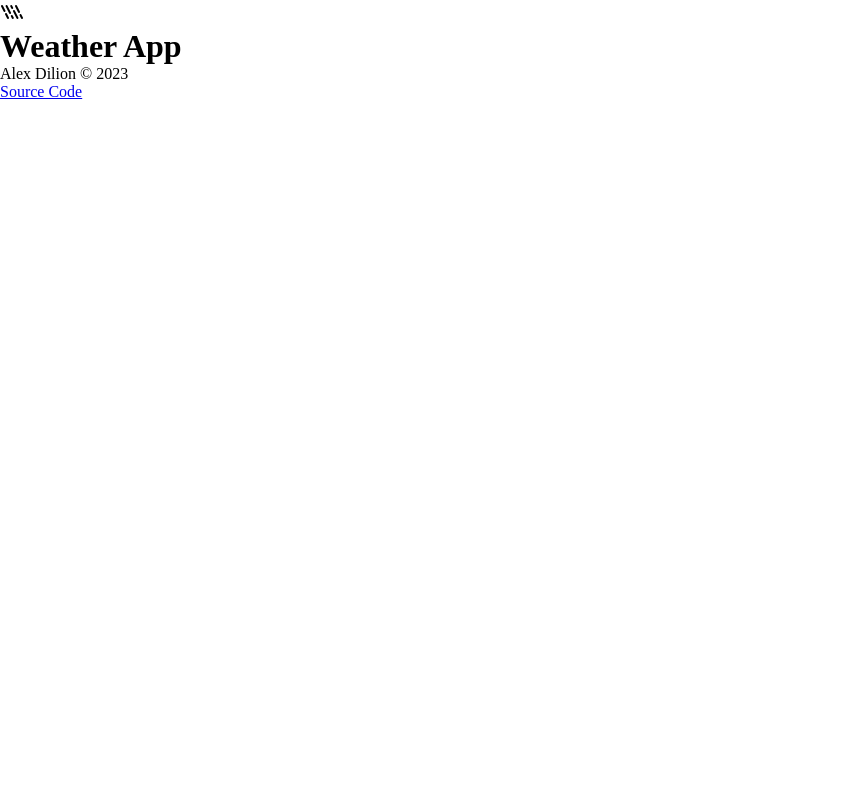
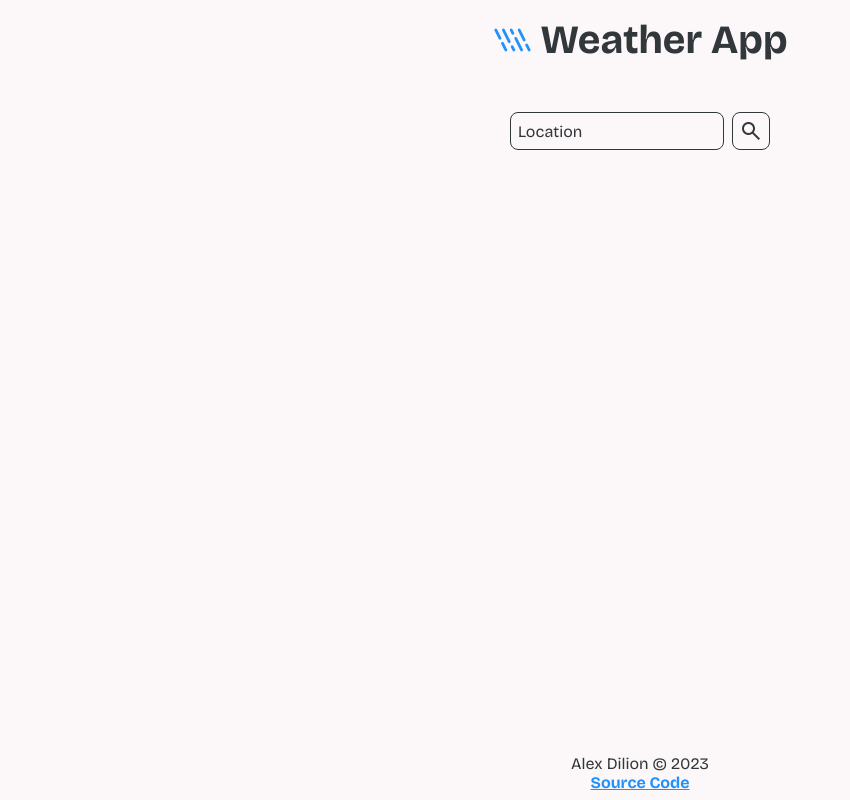
Before and after one commit to alexdilion/weather-app, a website built with webpack: page src/index.html in a window 1280 px wide. Shown: the whole page, without its empty margins (0-850 px from the left). Built offline with nearby package versions, Linux system fonts and the light colour scheme; no server answers.

Commit message:
Add search bar html and styling

```diff
--- a/src/index.html
+++ b/src/index.html
@@ -20,7 +20,26 @@
                 <h1 class="logo-text">Weather App</h1>
             </div>
         </header>
-        <main></main>
+        <main>
+            <form action="">
+                <div class="query-wrapper">
+                    <input
+                        type="text"
+                        id="location-query"
+                        class="text-box fancy-border"
+                        placeholder=" "
+                        required />
+                    <label for="location-query">Location</label>
+                    <span class="query-error"></span>
+                </div>
+                <button
+                    type="submit"
+                    id="submit-location-query"
+                    class="query-button flex-center fancy-border">
+                    <span class="material-symbols-outlined">search</span>
+                </button>
+            </form>
+        </main>
         <footer class="flex-center">
             <p>
                 Alex Dilion &copy;
--- a/src/index.js
+++ b/src/index.js
@@ -32,4 +32,4 @@ async function fetchWeather(location) {
     return processWeatherData(data);
 }
 
-fetchWeather("dublin");
+// fetchWeather("dublin");
--- a/src/style/index.css
+++ b/src/style/index.css
@@ -1,6 +1,132 @@
+:root {
+    --black: #32373b;
+    --white: #fcf7f8;
+    --white-hover: #e7e7e7;
+    --accent: #2191fb;
+}
+
 *,
 ::before,
 ::after {
     box-sizing: border-box;
     margin: 0;
+    font-family: "Bricolage Grotesque", sans-serif;
 }
+
+body {
+    color: var(--black);
+    background-color: var(--white);
+    min-height: 100vh;
+    display: grid;
+    grid-template:
+        "header" max-content
+        "main-content" 1fr
+        "footer" max-content / 1fr;
+}
+
+header {
+    grid-area: header;
+    padding: 1rem 0;
+}
+
+main {
+    grid-area: main-content;
+}
+
+footer {
+    grid-area: footer;
+    flex-direction: column;
+    padding: 0.5rem;
+}
+
+a {
+    color: var(--accent);
+    font-weight: 700;
+}
+
+a:visited {
+    color: var(--accent);
+}
+
+.logo-wrapper {
+    gap: 0.5rem;
+}
+
+.logo-text {
+    font-size: 2.5rem;
+}
+
+.logo-icon {
+    font-size: 2.5rem;
+    color: var(--accent);
+}
+
+.flex-center {
+    display: flex;
+    justify-content: center;
+    align-items: center;
+}
+
+form {
+    margin: 2rem 0 0;
+    display: flex;
+    justify-content: center;
+    gap: 0.5rem;
+}
+
+.fancy-border {
+    border: 1px solid var(--black);
+    border-radius: 0.5rem;
+}
+
+.text-box {
+    font-size: 1rem;
+    padding: 0.33rem 0.5rem;
+    font-weight: 400;
+    background-color: var(--white);
+    color: var(--black);
+    height: 100%;
+}
+
+.text-box:focus {
+    outline: 1px solid var(--accent);
+    outline-offset: 1px;
+}
+
+.query-wrapper {
+    position: relative;
+    height: inherit;
+}
+
+.text-box + label {
+    position: absolute;
+    font-size: 1rem;
+    left: 0.5rem;
+    top: 50%;
+    translate: 0% -50%;
+    transition: top 0.15s ease-in;
+}
+
+:not(.text-box:placeholder-shown) + label,
+.text-box:focus + label {
+    top: -1rem;
+}
+
+.query-button {
+    aspect-ratio: 1 / 1;
+    height: 100%;
+    color: var(--black);
+    background-color: var(--white);
+}
+
+.query-button:hover {
+    cursor: pointer;
+}
+
+.query-button:active {
+    background-color: var(--white-hover);
+}
+
+button .material-symbols-outlined {
+    color: inherit;
+}
```
Also changed, not shown: src/images/github-mark.png (added).
